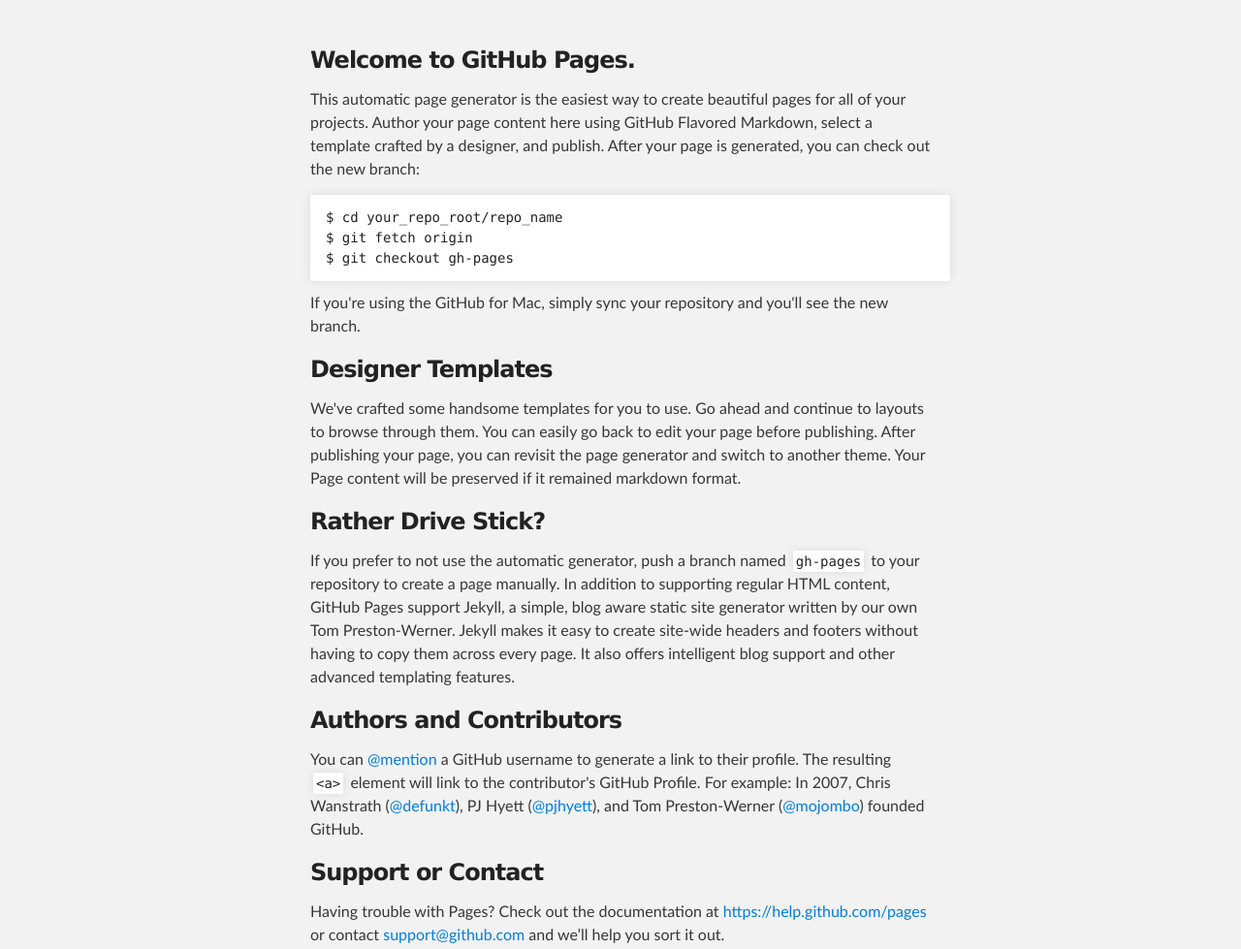
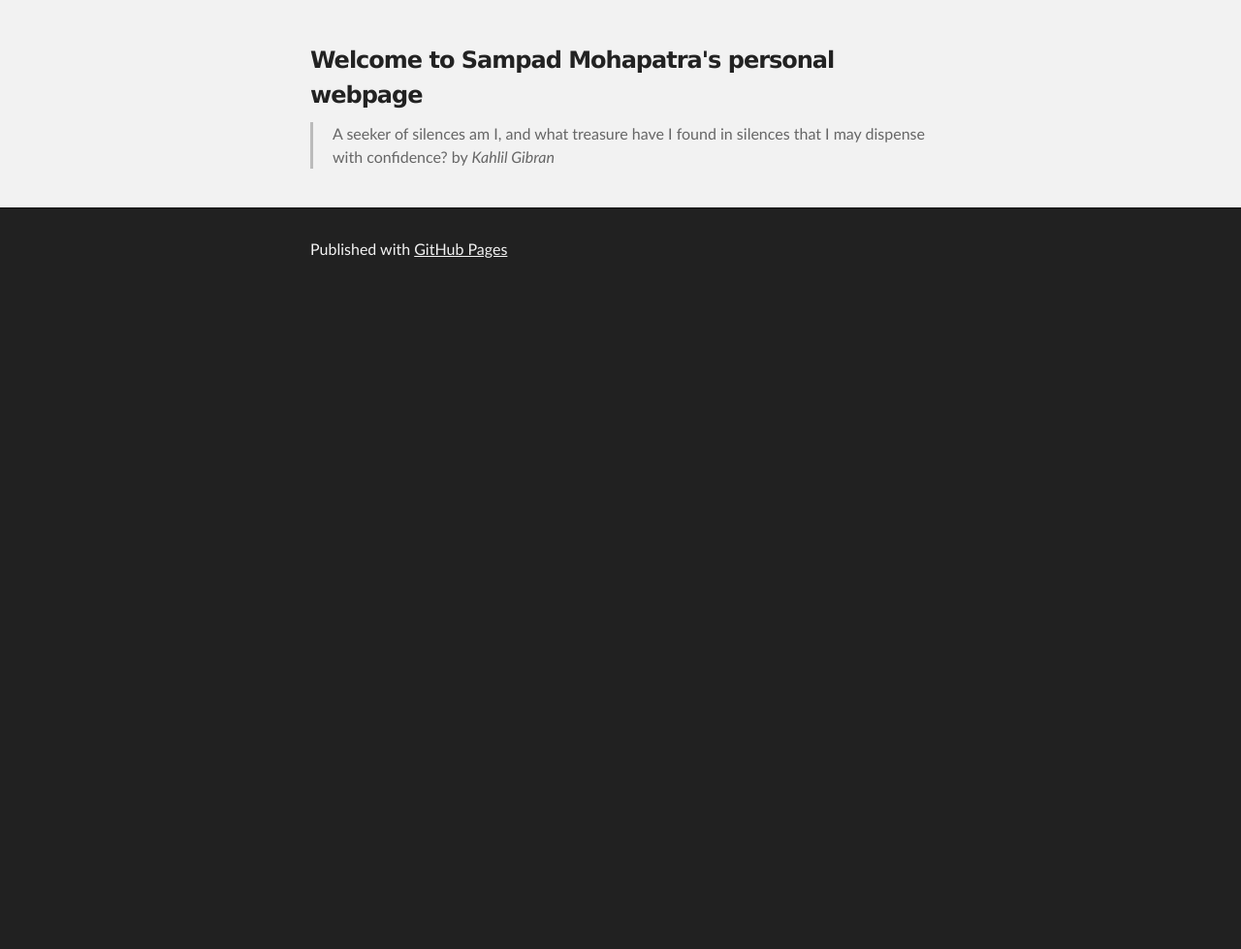
Before and after one commit to sampadmohapatra/sampadmohapatra.github.io, a plain HTML site: page index.html in a window 1280 px wide. Shown: the part 180-1159 px from the top of the page at 97% size. After the commit the page ends 800 px from the top, so only its background shows below. Drawn offline with Linux system fonts and the light colour scheme.

Commit message:
Replace master branch with page content via GitHub

```diff
--- a/index.html
+++ b/index.html
@@ -28,36 +28,12 @@
     <div id="main_content_wrap" class="outer">
       <section id="main_content" class="inner">
         <h3>
-<a id="welcome-to-github-pages" class="anchor" href="#welcome-to-github-pages" aria-hidden="true"><span class="octicon octicon-link"></span></a>Welcome to GitHub Pages.</h3>
+<a id="welcome-to-sampad-mohapatras-personal-webpage" class="anchor" href="#welcome-to-sampad-mohapatras-personal-webpage" aria-hidden="true"><span class="octicon octicon-link"></span></a>Welcome to <strong>Sampad Mohapatra's</strong> personal webpage</h3>
 
-<p>This automatic page generator is the easiest way to create beautiful pages for all of your projects. Author your page content here using GitHub Flavored Markdown, select a template crafted by a designer, and publish. After your page is generated, you can check out the new branch:</p>
-
-<pre><code>$ cd your_repo_root/repo_name
-$ git fetch origin
-$ git checkout gh-pages
-</code></pre>
-
-<p>If you're using the GitHub for Mac, simply sync your repository and you'll see the new branch.</p>
-
-<h3>
-<a id="designer-templates" class="anchor" href="#designer-templates" aria-hidden="true"><span class="octicon octicon-link"></span></a>Designer Templates</h3>
-
-<p>We've crafted some handsome templates for you to use. Go ahead and continue to layouts to browse through them. You can easily go back to edit your page before publishing. After publishing your page, you can revisit the page generator and switch to another theme. Your Page content will be preserved if it remained markdown format.</p>
-
-<h3>
-<a id="rather-drive-stick" class="anchor" href="#rather-drive-stick" aria-hidden="true"><span class="octicon octicon-link"></span></a>Rather Drive Stick?</h3>
-
-<p>If you prefer to not use the automatic generator, push a branch named <code>gh-pages</code> to your repository to create a page manually. In addition to supporting regular HTML content, GitHub Pages support Jekyll, a simple, blog aware static site generator written by our own Tom Preston-Werner. Jekyll makes it easy to create site-wide headers and footers without having to copy them across every page. It also offers intelligent blog support and other advanced templating features.</p>
-
-<h3>
-<a id="authors-and-contributors" class="anchor" href="#authors-and-contributors" aria-hidden="true"><span class="octicon octicon-link"></span></a>Authors and Contributors</h3>
-
-<p>You can <a href="https://github.com/blog/821" class="user-mention">@mention</a> a GitHub username to generate a link to their profile. The resulting <code>&lt;a&gt;</code> element will link to the contributor's GitHub Profile. For example: In 2007, Chris Wanstrath (<a href="https://github.com/defunkt" class="user-mention">@defunkt</a>), PJ Hyett (<a href="https://github.com/pjhyett" class="user-mention">@pjhyett</a>), and Tom Preston-Werner (<a href="https://github.com/mojombo" class="user-mention">@mojombo</a>) founded GitHub.</p>
-
-<h3>
-<a id="support-or-contact" class="anchor" href="#support-or-contact" aria-hidden="true"><span class="octicon octicon-link"></span></a>Support or Contact</h3>
-
-<p>Having trouble with Pages? Check out the documentation at <a href="https://help.github.com/pages">https://help.github.com/pages</a> or contact <a href="mailto:support@github.com">support@github.com</a> and we’ll help you sort it out.</p>
+<blockquote>
+<p>A seeker of silences am I, and what treasure have I found in silences that I may dispense with confidence?
+by  <em>Kahlil Gibran</em> </p>
+</blockquote>
       </section>
     </div>
 
--- /dev/null
+++ b/params.json
@@ -0,0 +1 @@
+{"name":"Sampad Mohapatra","tagline":"","body":"### Welcome to **Sampad Mohapatra's** personal webpage\r\n\r\n>A seeker of silences am I, and what treasure have I found in silences that I may dispense with confidence? \r\n>by  _Kahlil Gibran_ ","google":"","note":"Don't delete this file! It's used internally to help with page regeneration."}
```
